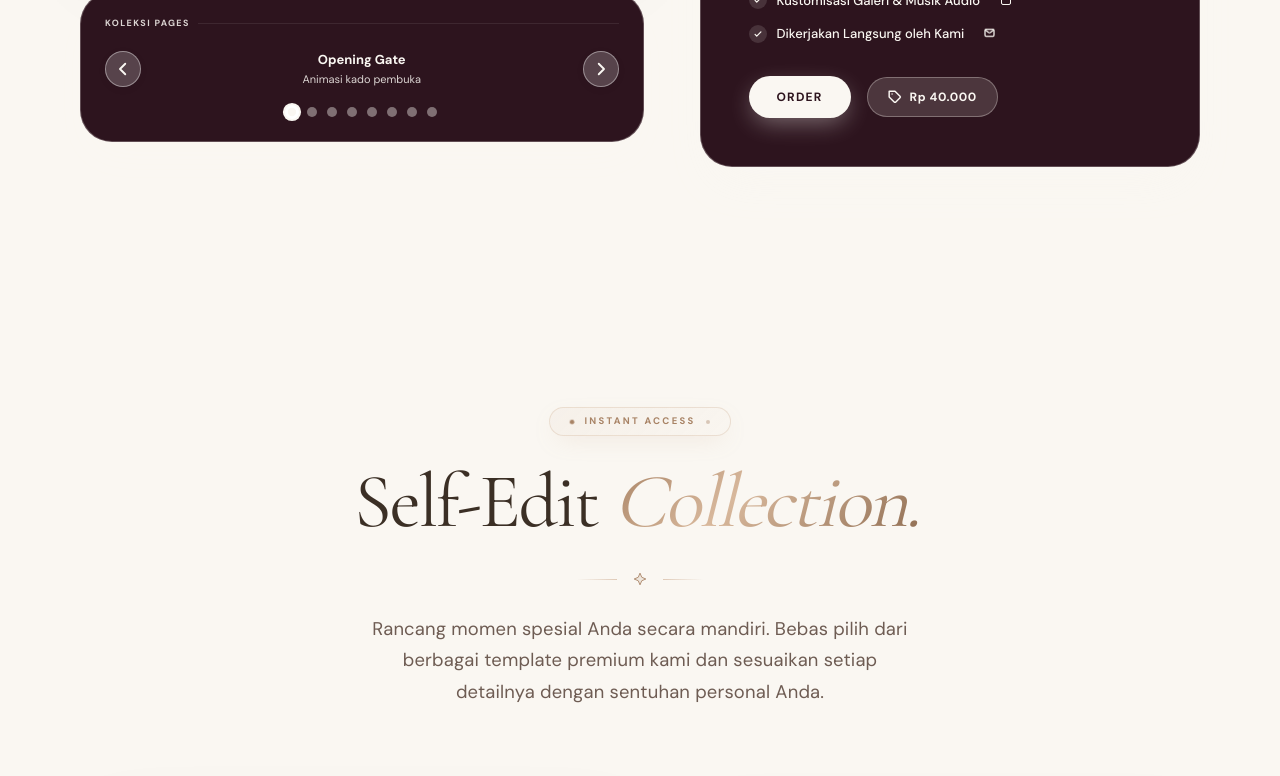
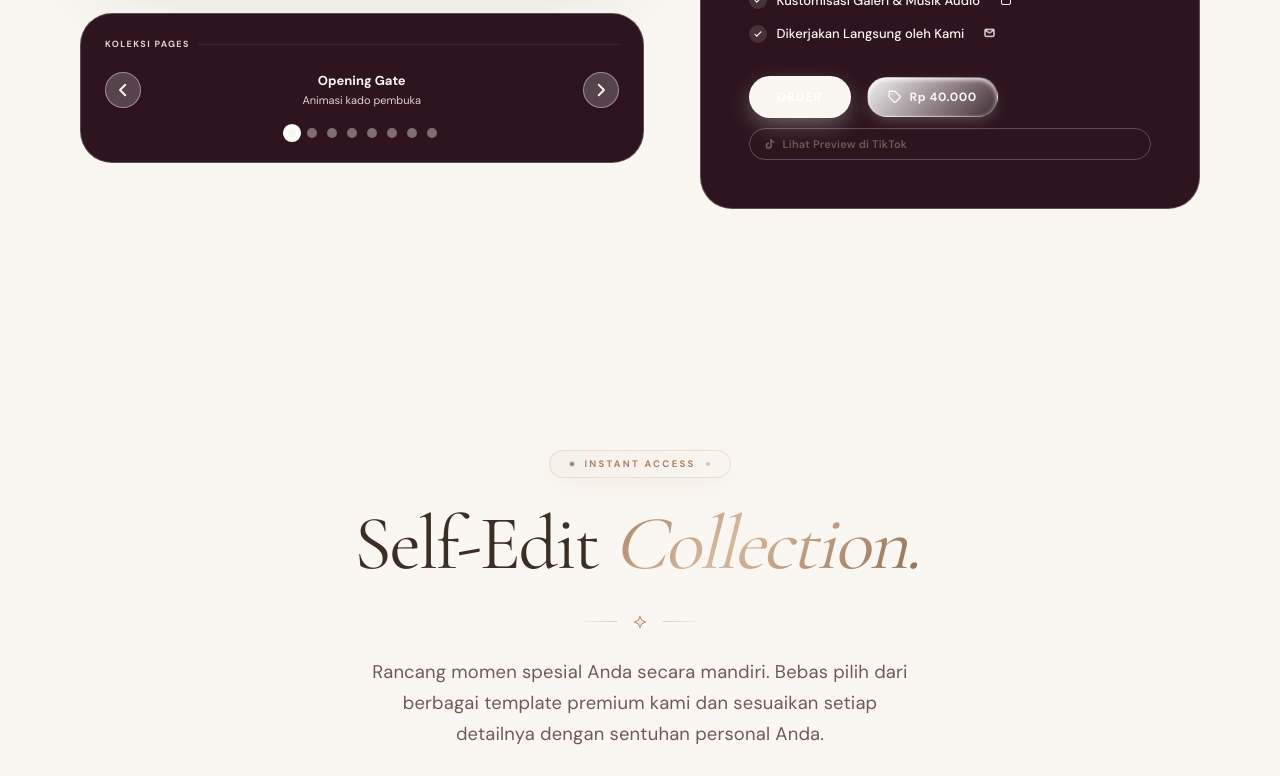
Before and after one commit to detectivecrewze/for-you-always, a Next.js app: page / in a window 1280 px wide. Shown: the part 1600-2376 px from the top of the page. Built offline with nearby package versions, Linux system fonts and the light colour scheme.

Commit message:
Add TikTok preview URLs to all product cards

```diff
--- a/app/(landing)/page.tsx
+++ b/app/(landing)/page.tsx
@@ -260,6 +260,7 @@ function LandscapeProductCard({
     delay = 0,
     reverse = false,
     addonText,
+    tiktokHref,
 }: {
     label: React.ReactNode;
     title: string;
@@ -279,6 +280,7 @@ function LandscapeProductCard({
     delay?: number;
     reverse?: boolean;
     addonText?: string;
+    tiktokHref?: string;
 }) {
     const videoRef = useRef<HTMLVideoElement>(null);
     const [activeAccent, setActiveAccent] = useState(accentColor);
@@ -925,6 +927,36 @@ function LandscapeProductCard({
                             </svg>
                             {addonText}
                         </div>
+                    )}
+                    {tiktokHref && (
+                        <a href={tiktokHref} target="_blank" rel="noopener noreferrer" style={{
+                            marginTop: 10, display: "inline-flex", alignItems: "center", gap: 7,
+                            padding: "7px 14px", borderRadius: 999,
+                            background: "transparent",
+                            border: `1px solid ${activeAccent}40`,
+                            fontSize: 11, fontWeight: 600, color: "#6e5c53",
+                            fontFamily: "var(--font-sans)", letterSpacing: "0.02em",
+                            textDecoration: "none", transition: "all 0.25s ease",
+                        }}
+                            onMouseEnter={e => {
+                                const el = e.currentTarget as HTMLElement;
+                                el.style.background = `${activeAccent}14`;
+                                el.style.borderColor = activeAccent;
+                                el.style.color = activeAccent;
+                            }}
+                            onMouseLeave={e => {
+                                const el = e.currentTarget as HTMLElement;
+                                el.style.background = "transparent";
+                                el.style.borderColor = `${activeAccent}40`;
+                                el.style.color = "#6e5c53";
+                            }}
+                        >
+                            {/* TikTok icon */}
+                            <svg width="12" height="12" viewBox="0 0 24 24" fill="currentColor" style={{ flexShrink: 0 }}>
+                                <path d="M19.59 6.69a4.83 4.83 0 0 1-3.77-4.25V2h-3.45v13.67a2.89 2.89 0 0 1-2.88 2.5 2.89 2.89 0 0 1-2.89-2.89 2.89 2.89 0 0 1 2.89-2.89c.28 0 .54.04.79.1V9.01a6.33 6.33 0 0 0-.79-.05 6.34 6.34 0 0 0-6.34 6.34 6.34 6.34 0 0 0 6.34 6.34 6.34 6.34 0 0 0 6.33-6.34V8.69a8.27 8.27 0 0 0 4.84 1.54V6.78a4.85 4.85 0 0 1-1.07-.09z"/>
+                            </svg>
+                            Lihat Preview di TikTok
+                        </a>
                     )}
                 </div>
             </div>
@@ -1239,6 +1271,7 @@ export default function MainHubPage() {
                         reverse={false}
                         initialSelectedIndex={0}
                         autoCycle={false}
+                        tiktokHref="https://www.tiktok.com/@foryoualways.id/video/7647125933169675541?is_from_webapp=1&sender_device=pc"
                     />
                 </div>
             </section>
@@ -1329,6 +1362,7 @@ export default function MainHubPage() {
                             delay={100}
                             initialSelectedIndex={0}
                             autoCycle={true}
+                            tiktokHref="https://www.tiktok.com/@foryoualways.id/video/7608960116141886740?is_from_webapp=1&sender_device=pc"
                         />
                         <LandscapeProductCard
                             label="Letter Edition"
@@ -1394,6 +1428,7 @@ export default function MainHubPage() {
                             reverse={true}
                             initialSelectedIndex={0}
                             autoCycle={true}
+                            tiktokHref="https://www.tiktok.com/@foryoualways.id/video/7629604229094591764?is_from_webapp=1&sender_device=pc"
                         />
                         <LandscapeProductCard
                             label={
@@ -1434,6 +1469,7 @@ export default function MainHubPage() {
                             reverse={false}
                             initialSelectedIndex={0}
                             autoCycle={false}
+                            tiktokHref="https://www.tiktok.com/@foryoualways.id/video/7641893530503351573?is_from_webapp=1&sender_device=pc"
                         />
                         <LandscapeProductCard
                             label="Arcade Edition"
@@ -1474,6 +1510,7 @@ export default function MainHubPage() {
                             delay={350}
                             reverse={true}
                             initialSelectedIndex={0}
+                            tiktokHref="https://www.tiktok.com/@foryoualways.id/video/7617458730858319125?is_from_webapp=1&sender_device=pc"
                         />
                         <LandscapeProductCard
                             label="Wrapped Edition"
@@ -1491,6 +1528,7 @@ export default function MainHubPage() {
                                 </>
                             }
                             addonText="Tersedia opsi Terima Jadi: Rp 40.000"
+                            tiktokHref="https://www.tiktok.com/@foryoualways.id/video/7627348817905470741?is_from_webapp=1&sender_device=pc"
                             mediaSrc="https://cdn.for-you-always.my.id/1775677721850-q0w3xt.mp4"
                             fallbackImgSrc="https://cdn.for-you-always.my.id/1777887751232-efe0ge.webp"
                             mediaType="image"
```
